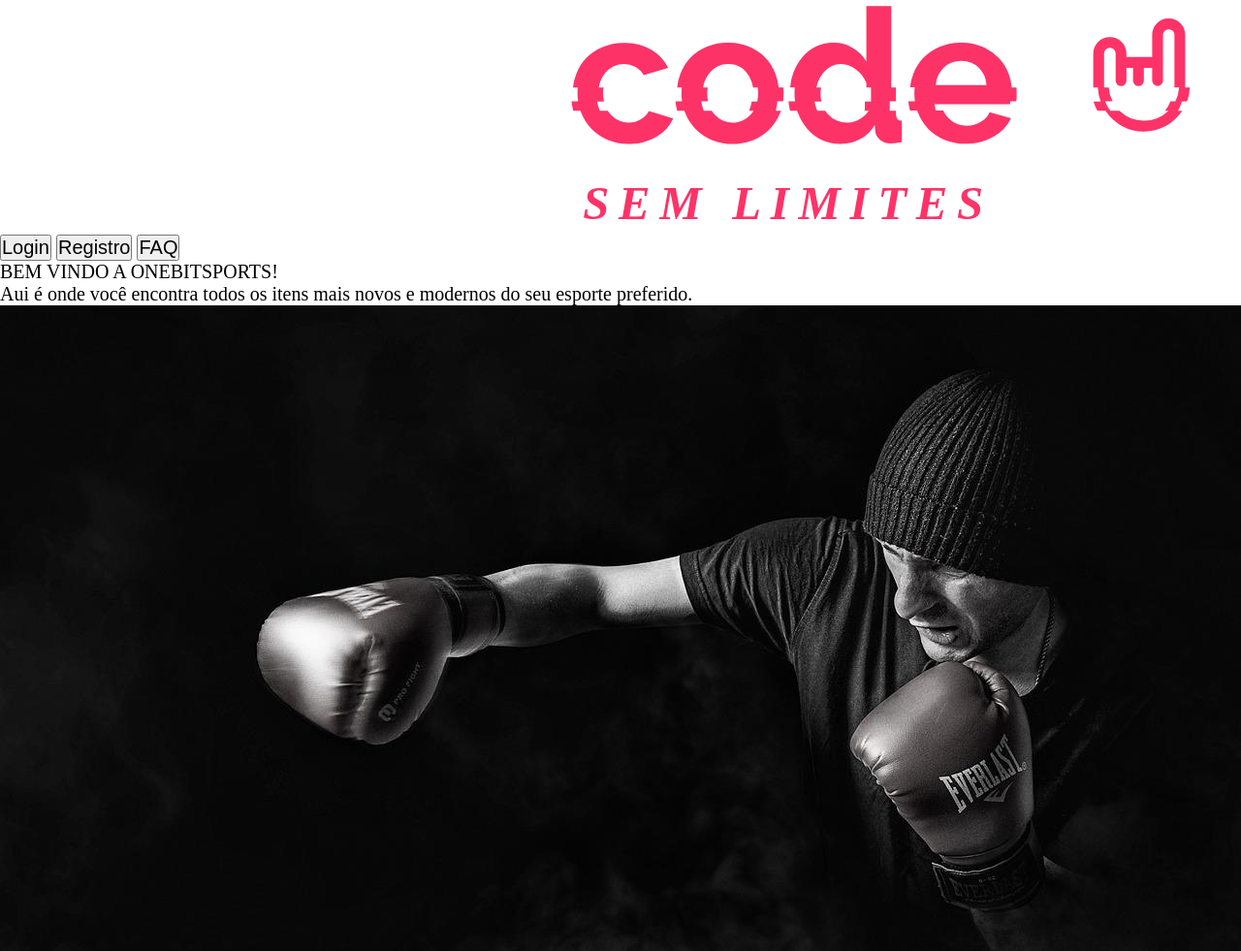
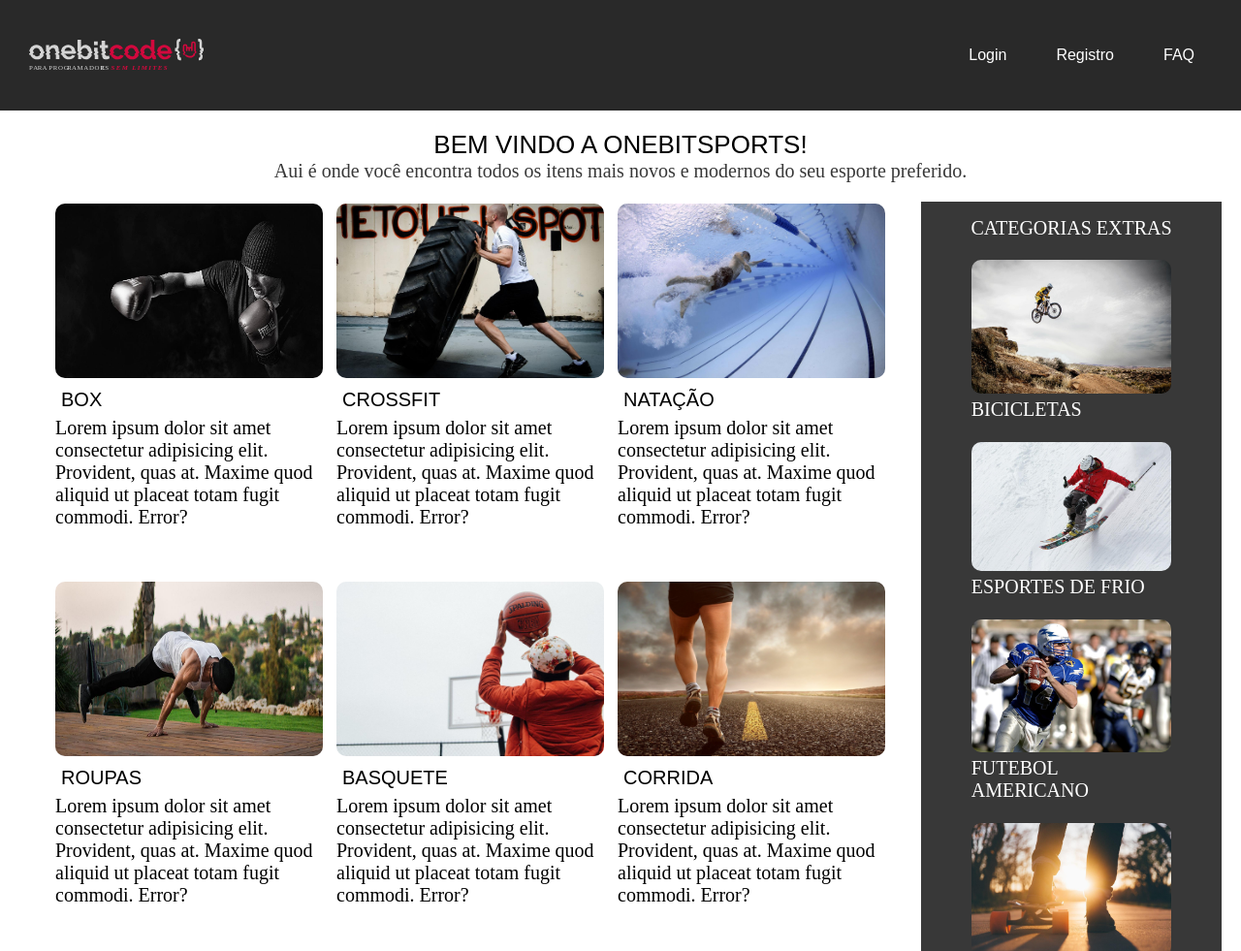
Before and after one commit to Lucas-Pina1/css-moderno, a plain HTML site: page exercicio-felx-grid/index.html in a window 1280 px wide. Shown: the top 981 px of the page at 97% size. Drawn offline with Linux system fonts and the light colour scheme.

Commit message:
css moderno final

```diff
--- a/exercicio-felx-grid/index.html
+++ b/exercicio-felx-grid/index.html
@@ -7,6 +7,7 @@
     <link rel="stylesheet" href="style.css" />
     <title>Projeto Flexbox&Grid</title>
   </head>
+  <body>
     <div class="container">
       <header class="header">
         <img
@@ -33,94 +34,123 @@
             <img src="./img/boxe.jpg" alt="mainCardImg" class="mainCardImg" />
             <p class="mainCategoryCardTitle">BOX</p>
             <p class="mainCategoryCardDescription">
-            Lorem ipsum dolor sit amet consectetur adipisicing elit. Provident,
-            quas at. Maxime quod aliquid ut placeat totam fugit commodi. Error?
+              Lorem ipsum dolor sit amet consectetur adipisicing elit.
+              Provident, quas at. Maxime quod aliquid ut placeat totam fugit
+              commodi. Error?
             </p>
           </div>
           <div class="categoryCard">
-          <img src="./img/crossfit.jpg" alt="mainCardImg" class="mainCardImg" />
+            <img
+              src="./img/crossfit.jpg"
+              alt="mainCardImg"
+              class="mainCardImg"
+            />
             <p class="mainCategoryCardTitle">CROSSFIT</p>
             <p class="mainCategoryCardDescription">
-            Lorem ipsum dolor sit amet consectetur adipisicing elit. Provident,
-            quas at. Maxime quod aliquid ut placeat totam fugit commodi. Error?
+              Lorem ipsum dolor sit amet consectetur adipisicing elit.
+              Provident, quas at. Maxime quod aliquid ut placeat totam fugit
+              commodi. Error?
             </p>
           </div>
           <div class="categoryCard">
-          <img src="./img/natacao.jpg" alt="mainCardImg" class="mainCardImg" />
+            <img
+              src="./img/natacao.jpg"
+              alt="mainCardImg"
+              class="mainCardImg"
+            />
             <p class="mainCategoryCardTitle">NATAÇÃO</p>
             <p class="mainCategoryCardDescription">
-            Lorem ipsum dolor sit amet consectetur adipisicing elit. Provident,
-            quas at. Maxime quod aliquid ut placeat totam fugit commodi. Error?
+              Lorem ipsum dolor sit amet consectetur adipisicing elit.
+              Provident, quas at. Maxime quod aliquid ut placeat totam fugit
+              commodi. Error?
             </p>
           </div>
           <div class="categoryCard">
             <img src="./img/roupas.jpg" alt="mainCardImg" class="mainCardImg" />
             <p class="mainCategoryCardTitle">ROUPAS</p>
             <p class="mainCategoryCardDescription">
-            Lorem ipsum dolor sit amet consectetur adipisicing elit. Provident,
-            quas at. Maxime quod aliquid ut placeat totam fugit commodi. Error?
+              Lorem ipsum dolor sit amet consectetur adipisicing elit.
+              Provident, quas at. Maxime quod aliquid ut placeat totam fugit
+              commodi. Error?
             </p>
           </div>
           <div class="categoryCard">
-          <img src="./img/basquete.jpg" alt="mainCardImg" class="mainCardImg" />
+            <img
+              src="./img/basquete.jpg"
+              alt="mainCardImg"
+              class="mainCardImg"
+            />
             <p class="mainCategoryCardTitle">BASQUETE</p>
             <p class="mainCategoryCardDescription">
-            Lorem ipsum dolor sit amet consectetur adipisicing elit. Provident,
-            quas at. Maxime quod aliquid ut placeat totam fugit commodi. Error?
+              Lorem ipsum dolor sit amet consectetur adipisicing elit.
+              Provident, quas at. Maxime quod aliquid ut placeat totam fugit
+              commodi. Error?
             </p>
           </div>
           <div class="categoryCard">
-          <img src="./img/corrida.jpg" alt="mainCardImg" class="mainCardImg" />
+            <img
+              src="./img/corrida.jpg"
+              alt="mainCardImg"
+              class="mainCardImg"
+            />
             <p class="mainCategoryCardTitle">CORRIDA</p>
             <p class="mainCategoryCardDescription">
-            Lorem ipsum dolor sit amet consectetur adipisicing elit. Provident,
-            quas at. Maxime quod aliquid ut placeat totam fugit commodi. Error?
+              Lorem ipsum dolor sit amet consectetur adipisicing elit.
+              Provident, quas at. Maxime quod aliquid ut placeat totam fugit
+              commodi. Error?
             </p>
           </div>
           <div class="categoryCard">
             <img src="./img/surf.jpg" alt="mainCardImg" class="mainCardImg" />
             <p class="mainCategoryCardTitle">SURF</p>
             <p class="mainCategoryCardDescription">
-            Lorem ipsum dolor sit amet consectetur adipisicing elit. Provident,
-            quas at. Maxime quod aliquid ut placeat totam fugit commodi. Error?
+              Lorem ipsum dolor sit amet consectetur adipisicing elit.
+              Provident, quas at. Maxime quod aliquid ut placeat totam fugit
+              commodi. Error?
             </p>
           </div>
           <div class="categoryCard">
             <img src="./img/trilha.jpg" alt="mainCardImg" class="mainCardImg" />
             <p class="mainCategoryCardTitle">TRILHA</p>
             <p class="mainCategoryCardDescription">
-            Lorem ipsum dolor sit amet consectetur adipisicing elit. Provident,
-            quas at. Maxime quod aliquid ut placeat totam fugit commodi. Error?
+              Lorem ipsum dolor sit amet consectetur adipisicing elit.
+              Provident, quas at. Maxime quod aliquid ut placeat totam fugit
+              commodi. Error?
             </p>
           </div>
           <div class="categoryCard">
             <img src="./img/tenis.jpg" alt="mainCardImg" class="mainCardImg" />
             <p class="mainCategoryCardTitle">TÊNIS</p>
             <p class="mainCategoryCardDescription">
-            Lorem ipsum dolor sit amet consectetur adipisicing elit. Provident,
-            quas at. Maxime quod aliquid ut placeat totam fugit commodi. Error?
+              Lorem ipsum dolor sit amet consectetur adipisicing elit.
+              Provident, quas at. Maxime quod aliquid ut placeat totam fugit
+              commodi. Error?
             </p>
           </div>
         </article>
-      <section class="sideBar">
+        <section class="sidebarContent">
           <p>CATEGORIAS EXTRAS</p>
-        <div>
+          <div class="sidebarCard">
             <img src="./img/bicicletas.jpg" alt="" class="sidebarCardImg" />
             <p class="sideBarCardTitle">BICICLETAS</p>
           </div>
-        <div>
+          <div class="sidebarCard">
             <img src="./img/esportesNaNeve.jpg" alt="" class="sidebarCardImg" />
             <p class="sideBarCardTitle">ESPORTES DE FRIO</p>
           </div>
-        <div>
-          <img src="./img/futebolAmericano.jpg" alt="" class="sidebarCardImg" />
+          <div class="sidebarCard">
+            <img
+              src="./img/futebolAmericano.jpg"
+              alt=""
+              class="sidebarCardImg"
+            />
             <p class="sideBarCardTitle">FUTEBOL AMERICANO</p>
           </div>
-        <div>
+          <div class="sidebarCard">
             <img src="./img/skate.jpg" alt="" class="sidebarCardImg" />
             <p class="sideBarCardTitle">SKATE</p>
           </div>
-        <div>
+          <div class="sidebarCard">
             <img src="./img/yoga.jpg" alt="" class="sidebarCardImg" />
             <p class="sideBarCardTitle">YOGA</p>
           </div>
@@ -136,5 +166,5 @@
         <a href="#backToTop" class="footerAnchor">VOLTA PARA O TOPO</a>
       </footer>
     </div>
-  <body></body>
+  </body>
 </html>
--- a/exercicio-felx-grid/style.css
+++ b/exercicio-felx-grid/style.css
@@ -4,3 +4,206 @@
   box-sizing: border-box;
   font-size: 20px;
 }
+
+.container {
+  min-height: 100vh;
+  display: flex;
+  flex-direction: column;
+}
+
+.header {
+  width: 100%;
+  min-height: 40px;
+  background-color: #292929;
+
+  display: flex;
+  align-items: center;
+  justify-content: space-between;
+  flex-wrap: wrap;
+
+  padding: 30px;
+  gap: 8px 15px;
+}
+
+.logoNavBar {
+  width: 180px;
+}
+
+.menuButtons {
+  display: flex;
+  gap: 15px;
+}
+
+.navButton {
+  font-size: 16px;
+  padding: 16px;
+  background-color: transparent;
+  border: 2px solid transparent;
+  color: white;
+  cursor: pointer;
+
+  transition: 0.4s;
+}
+
+.navButton:hover {
+  border-bottom: 2px solid black;
+}
+
+.sectionTitle {
+  font-size: 26px;
+  font-family: Arial, Helvetica, sans-serif;
+  text-align: center;
+  padding-top: 20px;
+}
+
+.sectionDescription {
+  text-align: center;
+  color: #383838;
+}
+
+.gridContainer {
+  display: grid;
+  grid-template-columns: 3fr 1fr;
+  grid-template-areas: "mainContent sidebarContent";
+  padding: 20px;
+  flex: 1 0 auto;
+}
+
+.mainContent {
+  display: flex;
+  flex-wrap: wrap;
+  justify-content: center;
+
+  gap: 10px;
+
+  grid-area: mainContent;
+}
+
+.categoryCard {
+  width: 280px;
+  height: 380px;
+  border: 2px solid transparent;
+  border-radius: 10px;
+  cursor: pointer;
+
+  transition: 0.5s;
+}
+
+.categoryCard:hover {
+  border-color: black;
+  padding: 5px;
+}
+
+.mainCardImg {
+  width: 100%;
+  height: 180px;
+  border-radius: 10px;
+}
+
+.mainCategoryCardTitle {
+  font-family: Arial, Helvetica, sans-serif;
+  padding: 6px;
+}
+
+.mainCategoryCardTitle {
+  padding: 6px;
+}
+
+.sidebarContent {
+  background-color: #383838;
+  color: white;
+
+  min-width: 300px;
+  padding: 16px;
+
+  display: flex;
+  flex-direction: column;
+  align-items: center;
+
+  gap: 20px;
+
+  grid-area: sidebarContent;
+}
+
+.sidebarCard {
+  width: 75%;
+
+  border: 1px solid transparent;
+  border-radius: 10px;
+
+  cursor: pointer;
+
+  transition: 0.5s;
+}
+
+.sidebarCard:hover {
+  border-color: gainsboro;
+  padding: 5px;
+}
+
+.sidebarCardImg {
+  width: 100%;
+  border-radius: 10px;
+}
+
+.sidebarTitle {
+  font-family: Arial, Helvetica, sans-serif;
+  text-align: center;
+
+  padding: 10px;
+}
+
+.footer {
+  width: 100%;
+  min-height: 40px;
+  background-color: #292929;
+
+  display: flex;
+  flex-wrap: wrap;
+  justify-content: space-between;
+  align-items: center;
+
+  padding: 30px;
+  gap: 15px;
+}
+
+.logoFooter {
+  width: 180px;
+}
+
+.footerAnchor {
+  color: white;
+  text-decoration: none;
+}
+
+@media (max-width: 630px) {
+  .gridContainer {
+    grid-template-areas:
+      "mainContent"
+      "sidebarContent";
+
+    display: flex;
+    flex-direction: column;
+    align-items: center;
+
+    gap: 10px;
+  }
+
+  .sidebarContent {
+    min-width: auto;
+  }
+
+  .footerAnchor {
+    font-size: 19px;
+  }
+}
+
+@media (max-width: 463px) {
+  .header {
+    justify-content: center;
+  }
+
+  .footer {
+    justify-content: center;
+  }
+}
```
Lines whose indentation alone changed are shown as unchanged.
